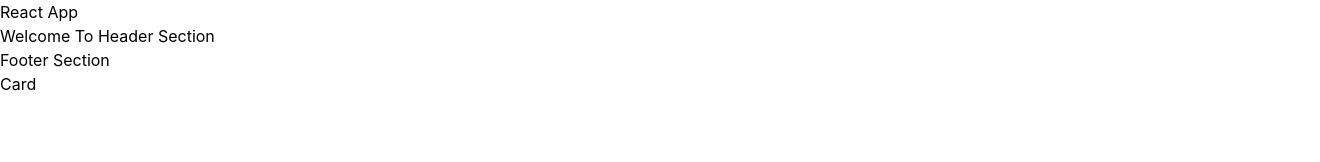
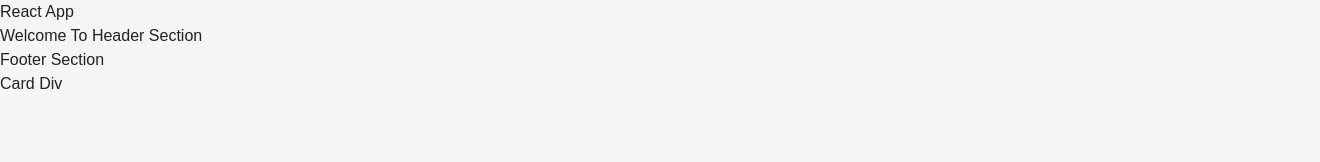
Before and after one commit to Harsimran141/ReactPractice, a React (Vite) app in the folder SecondApp/: page / in a window 1280 px wide. Shown: the top 162 px of the page, 1320 px wide, since content can reach past the window. Built offline with nearby package versions, Linux system fonts and the light colour scheme.

Commit message:
feat: refactor App component structure and update Card component styling

```diff
--- a/SecondApp/src/App.css
+++ b/SecondApp/src/App.css
@@ -1,4 +1,4 @@
-/* .counter {
+.counter {
   font-size: 16px;
   padding: 5px 10px;
   border-radius: 5px;
@@ -181,4 +181,4 @@
     right: 0;
     border-right-color: var(--border);
   }
-} */
+}
--- a/SecondApp/src/App.jsx
+++ b/SecondApp/src/App.jsx
@@ -8,7 +8,13 @@
       {/* <h1>React App</h1> */}
       <Header/>
       <Footer/>
-      <Card/>
+      <div className="row">
+       <Card className="cardItems"/>
+      </div>
+
+
+
+
     </div>
   )
 };
@@ -17,6 +23,6 @@
 
 function Card(){
   return(
-    <div>Card</div>
+    <div className="cardItem">Card Div</div>
   )
 }
--- a/SecondApp/src/index.css
+++ b/SecondApp/src/index.css
@@ -1,6 +1,6 @@
 
 @import "tailwindcss";
-/* * {
+* {
   margin: 0;
   padding: 0;
   box-sizing: border-box;
@@ -21,4 +21,15 @@
   background-color: aqua;
   text-shadow: #222;
   color: rgb(4, 28, 165);
-} */
+}
+.row{
+  width: 1320px;
+  margin: auto;
+  display: flex;
+}
+.cardItems{
+  flex-basis: 23%;
+  background-color: aquamarine;
+  margin: 1%;
+  height: 200px;
+}
```
